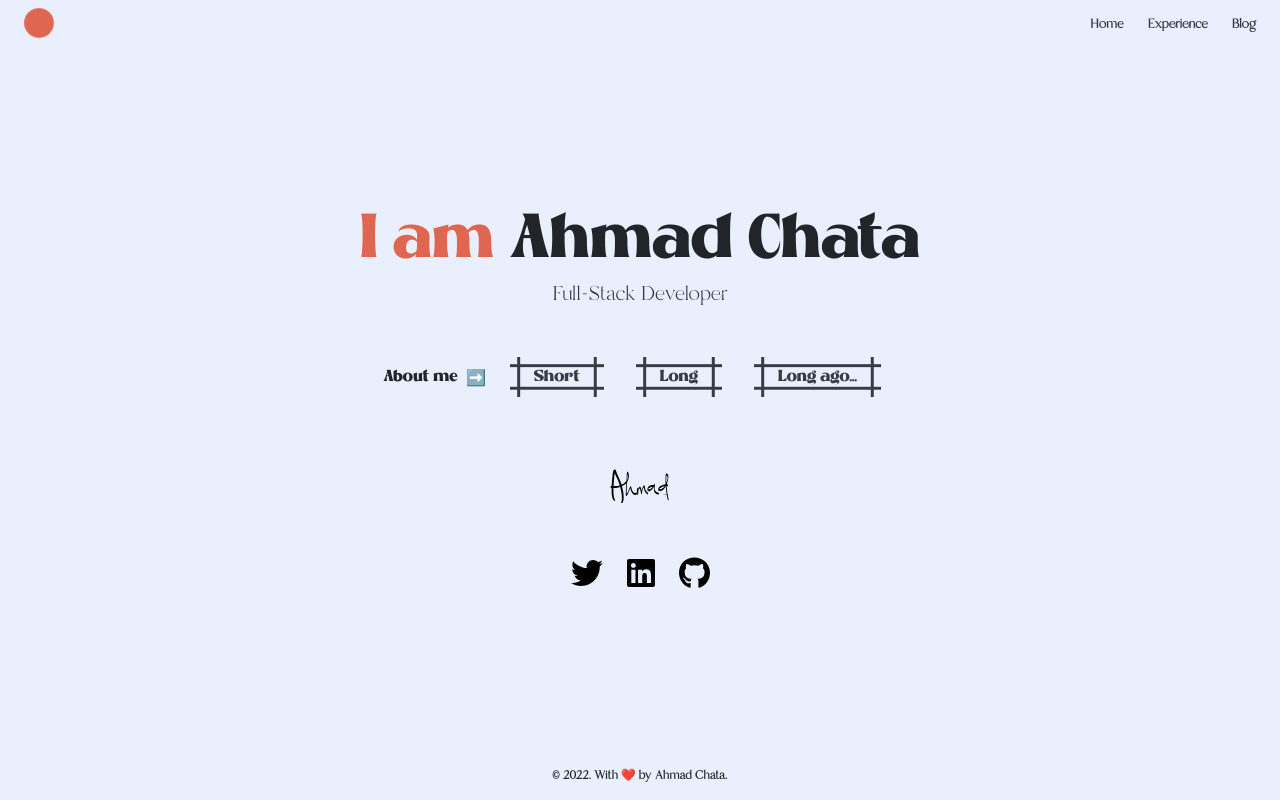
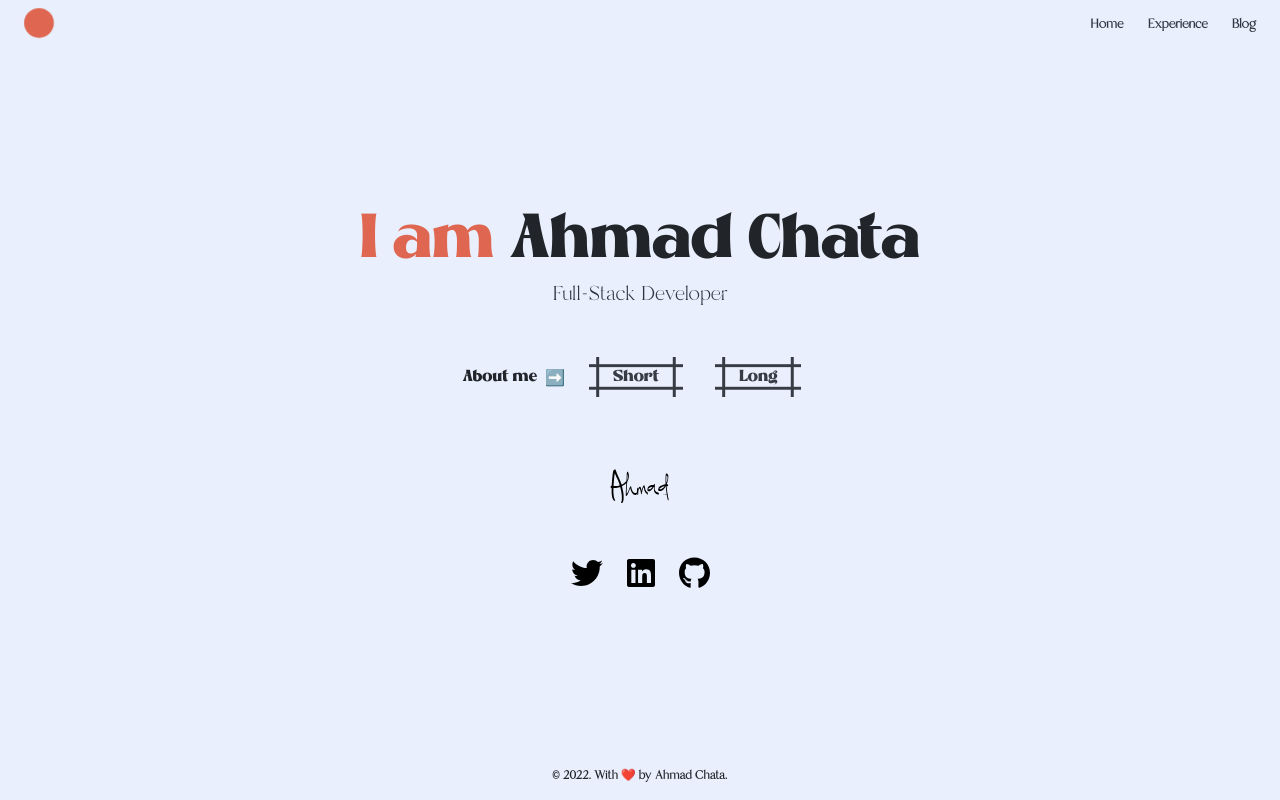
Before and after one commit to ahmadchata/portfolio_v2, a Next.js app: page / in a window 1280 px wide. Built offline with nearby package versions, Linux system fonts and the light colour scheme.

Commit message:
Remove very long bio button

```diff
--- a/pages/index.js
+++ b/pages/index.js
@@ -30,10 +30,7 @@ export default function Home() {
           <div className="d-md-flex align-items-center">
             <p className="monteya-font m-0">About me</p>
             <p className="arrow mx-2 my-0"></p>
-            <BioButtons
-              buttons={["Short", "Long", "Long ago..."]}
-              submit={showBio}
-            />
+            <BioButtons buttons={["Short", "Long"]} submit={showBio} />
           </div>
           <div className="mt-4 bio-view">
             {bio === 0 && (
@@ -42,9 +39,9 @@ export default function Home() {
             {bio === 1 && (
               <p className="branch-font show mt-4">{Bio["long"]}</p>
             )}
-            {bio === 2 && (
+            {/* {bio === 2 && (
               <p className="branch-font show mt-4">{Bio["verylong"]}</p>
-            )}
+            )} */}
           </div>
           <WrittenName />
           <div className="d-flex mt-5">
```
